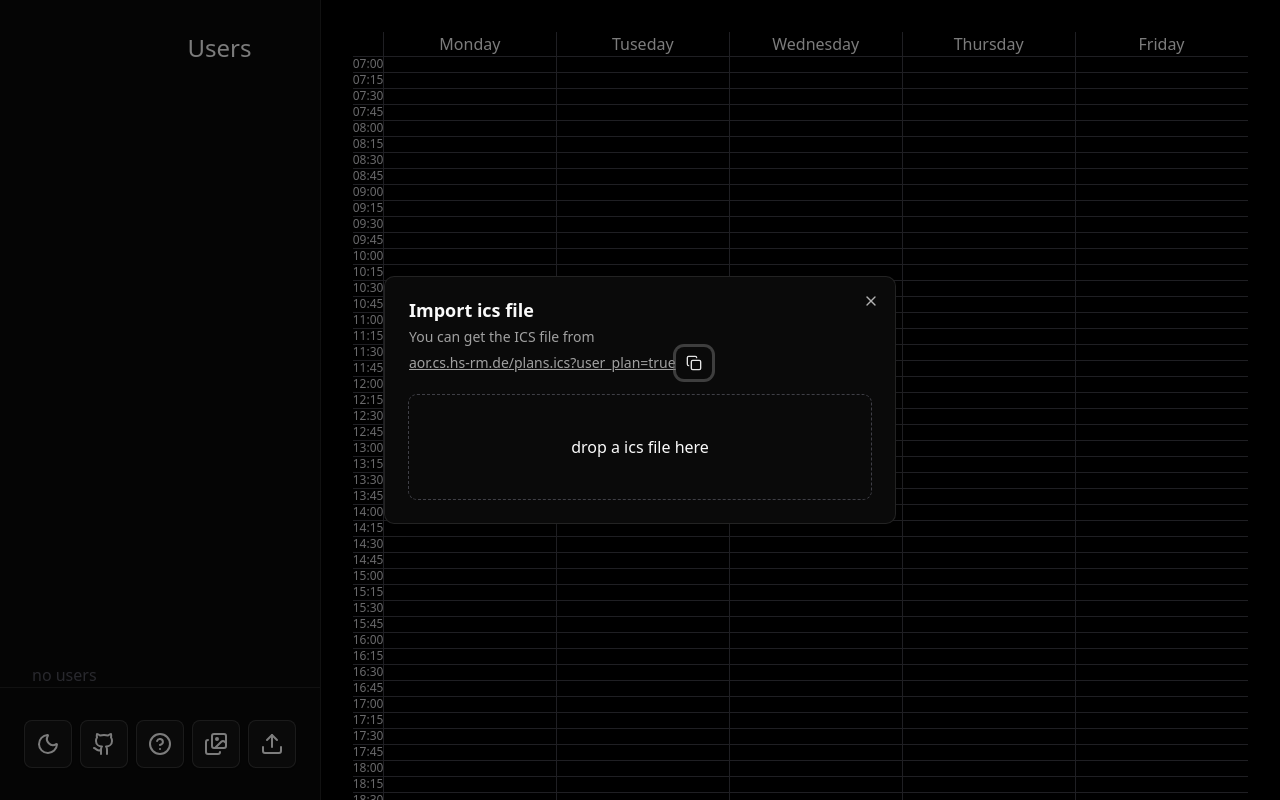
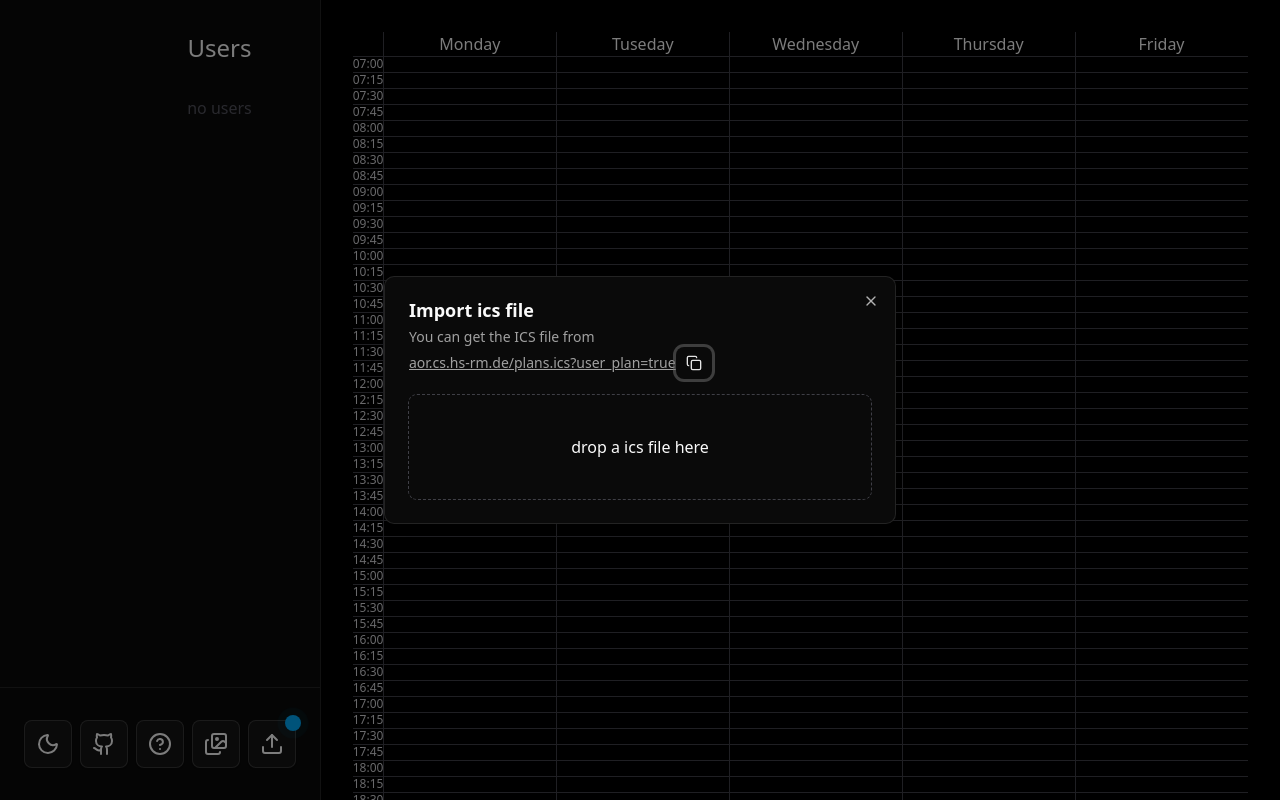
Before and after one commit to NilsGke/timetable-stack, a React (Vite) app: page / in a window 1280 px wide. Built offline with nearby package versions, Linux system fonts and the light colour scheme.

Commit message:
minor changes

```diff
--- a/src/components/FileInput.tsx
+++ b/src/components/FileInput.tsx
@@ -17,6 +17,8 @@ import type { useUsers } from "@/hooks/useUsers";
 import { parseIcsContent } from "@/helpers/ics";
 import { Tooltip, TooltipContent, TooltipTrigger } from "./ui/tooltip";
 import AORLink from "./AORLink";
+import Ping from "./Ping";
+import { cn } from "@/lib/utils";
 
 export function FileInput({
   users,
@@ -70,8 +72,13 @@ export function FileInput({
         <Tooltip>
           <TooltipTrigger asChild>
             <DialogTrigger asChild>
-              <Button variant="outline" size="icon" className={className}>
+              <Button
+                variant="outline"
+                size="icon"
+                className={cn("relative", className)}
+              >
                 <Upload className="size-6" />
+                {users.length === 0 && <Ping />}
               </Button>
             </DialogTrigger>
           </TooltipTrigger>
--- /dev/null
+++ b/src/components/Ping.tsx
@@ -0,0 +1,9 @@
+const Ping = () => (
+  <span className="absolute -top-1.5 -right-1.5">
+    <span className="relative flex size-4">
+      <span className="absolute inline-flex h-full w-full animate-ping rounded-full bg-sky-400 opacity-75"></span>
+      <span className="relative inline-flex size-4 rounded-full bg-sky-500"></span>
+    </span>
+  </span>
+);
+export default Ping;
--- a/src/components/TimeTable.tsx
+++ b/src/components/TimeTable.tsx
@@ -79,8 +79,8 @@ export function TimeTable({
         id="watermark"
         className="-row-start-5 row-span-3 col-start-3 mx-[20%] col-span-3 justify-center items-center hidden"
       >
-        <div className="px-8 text-lg py-3 rounded border bg-zinc-50 text-black/50 dark:text-white/40 dark:bg-zinc-950">
-          generated with {window.location.host}
+        <div className="px-2 text-lg py-1 rounded-lg border bg-zinc-50 text-black/60 dark:text-white/60 dark:bg-zinc-950">
+          Generated with ~ {window.location.host} ~ ♥︎
         </div>
       </div>
     </div>
--- a/src/components/Users.tsx
+++ b/src/components/Users.tsx
@@ -27,10 +27,12 @@ export function Users({
             removeUser={() => removeUser(user.id)}
           />
         ))}
+        {users.length === 0 && (
+          <span className="text-zinc-400 w-full text-center dark:text-zinc-600">
+            no users
+          </span>
+        )}
       </Reorder.Group>
-      {users.length === 0 && (
-        <span className="text-zinc-400 dark:text-zinc-600">no users</span>
-      )}
     </div>
   );
 }
```
